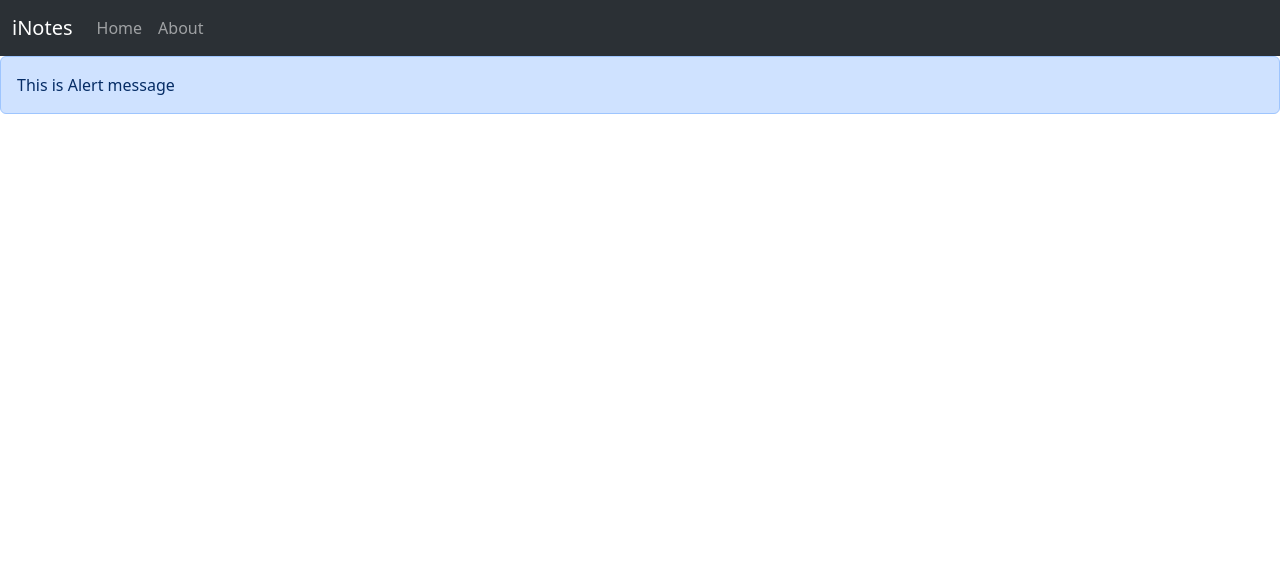
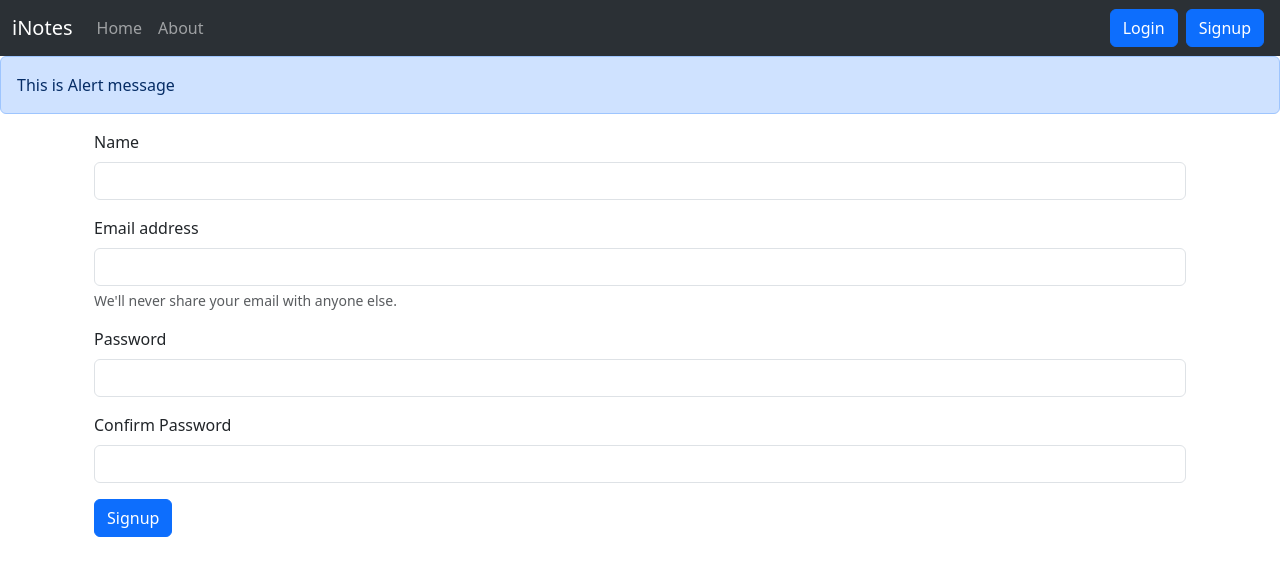
Before and after one commit to Amit-TheOne/iNotes, a React (Create React App) app in the folder frontend/: page /signup in a window 1280 px wide. Shown: the top 576 px of the page. Built offline with nearby package versions, Linux system fonts and the light colour scheme.

Commit message:
Feat: login and signup created in frontend

```diff
--- a/frontend/src/App.js
+++ b/frontend/src/App.js
@@ -9,6 +9,8 @@
 import { About } from './components/About';
 import NoteState from './context/notes/NoteState';
 import Alert from './components/Alert';
+import Login from './components/Login';
+import Signup from './components/Signup';
 
 function App() {
   return (
@@ -21,6 +23,8 @@
             <Routes>
               <Route path="/" element={<Home />} />
               <Route path="about/*" element={<About />} />
+              <Route path="login/*" element={<Login />} />
+              <Route path="signup/*" element={<Signup />} />
             </Routes>
           </div>
         </Router>
--- /dev/null
+++ b/frontend/src/components/Login.js
@@ -0,0 +1,55 @@
+import React, { useState } from 'react'
+import { useNavigate } from "react-router-dom"
+
+const Login = () => {
+
+    const [credentials, setCredentials] = useState({ email: "", password: "" });
+    let navigate = useNavigate();
+
+    const handleSubmit = async (e) => {
+        e.preventDefault();
+        const response = await fetch("http://localhost:5000/api/auth/login", {
+            method: "POST",
+            headers: {
+                "Content-Type": "application/json"
+            },
+            body: JSON.stringify({ email: credentials.email, password: credentials.password })
+        });
+
+        const json = await response.json();
+        console.log(json);
+        if (json.success) {
+            // Save the auth token and redirect
+            localStorage.setItem("token", json.authtoken);
+            navigate("/")
+        }
+        else {
+            alert("Invalid Credentials");
+        }
+    }
+
+    const onChange = (e) => {
+        setCredentials({ ...credentials, [e.target.name]: e.target.value })
+    }
+
+    return (
+        <div>
+            <form onSubmit={handleSubmit}>
+                <div className="mb-3">
+                    <label htmlFor="email" className="form-label">Email address</label>
+                    <input type="email" className="form-control" value={credentials.email} onChange={onChange} id="email" name="email" aria-describedby="emailHelp" />
+                    <div id="emailHelp" className="form-text">We'll never share your email with anyone else.</div>
+                </div>
+
+                <div className="mb-3">
+                    <label htmlFor="password" className="form-label">Password</label>
+                    <input type="password" className="form-control" value={credentials.password} onChange={onChange} id="password" name="password" />
+                </div>
+
+                <button type="submit" className="btn btn-primary">Login</button>
+            </form>
+        </div>
+    )
+}
+
+export default Login
--- a/frontend/src/components/Navbar.js
+++ b/frontend/src/components/Navbar.js
@@ -20,10 +20,10 @@
               <Link className={`nav-link ${location.pathname === "/about" ? "active" : ""}`} to="/about">About</Link>
             </li>
           </ul>
-          {/* <form className="d-flex" role="search">
-            <input className="form-control me-2" type="search" placeholder="Search" aria-label="Search"/>
-              <button className="btn btn-outline-success" type="submit">Search</button>
-          </form> */}
+          <form className="d-flex">
+            <Link className="btn btn-primary mx-1" to="/login" role="button">Login</Link>
+            <Link className="btn btn-primary mx-1" to="/signup" role="button">Signup</Link>
+          </form>
         </div>
       </div>
     </nav>
--- /dev/null
+++ b/frontend/src/components/Signup.js
@@ -0,0 +1,68 @@
+import React, { useState } from 'react'
+import { useNavigate } from "react-router-dom"
+
+const Signup = () => {
+
+    const [credentials, setCredentials] = useState({ name: "", email: "", password: "", cpassword: "" });
+    let navigate = useNavigate();
+
+    const handleSubmit = async (e) => {
+        e.preventDefault();
+        const { name, email, password } = credentials;
+
+        const response = await fetch("http://localhost:5000/api/auth/createuser", {
+            method: "POST",
+            headers: {
+                "Content-Type": "application/json"
+            },
+            body: JSON.stringify({ name, email, password })
+        });
+
+        const json = await response.json();
+        console.log(json);
+
+        if (json.success) {
+            // Save the auth token and redirect
+            localStorage.setItem("token", json.authtoken);
+            navigate("/")
+        }
+        else {
+            alert("Invalid Credentials");
+        }
+    }
+
+    const onChange = (e) => {
+        setCredentials({ ...credentials, [e.target.name]: e.target.value })
+    }
+
+    return (
+        <div className="container">
+            <form onSubmit={handleSubmit}>
+                <div className="mb-3">
+                    <label htmlFor="name" className="form-label">Name</label>
+                    <input type="text" className="form-control" onChange={onChange} id="name" name="name" aria-describedby="emailHelp" />
+                </div>
+
+                <div className="mb-3">
+                    <label htmlFor="email" className="form-label">Email address</label>
+                    <input type="email" className="form-control" onChange={onChange} id="email" name="email" aria-describedby="emailHelp" />
+                    <div id="emailHelp" className="form-text">We'll never share your email with anyone else.</div>
+                </div>
+
+                <div className="mb-3">
+                    <label htmlFor="password" className="form-label">Password</label>
+                    <input type="password" className="form-control" onChange={onChange} id="password" name="password" minLength={5} required />
+                </div>
+
+                <div className="mb-3">
+                    <label htmlFor="cpassword" className="form-label">Confirm Password</label>
+                    <input type="password" className="form-control" onChange={onChange} id="cpassword" name="cpassword" minLength={5} required />
+                </div>
+
+                <button type="submit" className="btn btn-primary">Signup</button>
+            </form>
+        </div>
+    )
+}
+
+export default Signup
--- a/frontend/src/context/notes/NoteState.js
+++ b/frontend/src/context/notes/NoteState.js
@@ -10,7 +10,7 @@
 
   // Get all Notes
   const getNotes = async () => {
-    // TODO: API call
+    // API call
     const response = await fetch(`${host}/api/notes/fetchnotes`, {
       method: "GET",
       headers: {
@@ -25,7 +25,7 @@
 
   // Add a Note
   const addNote = async (title, description, tag) => {
-    // TODO: API call
+    // API call
     const response = await fetch(`${host}/api/notes/addnote`, {
       method: "POST",
       headers: {
@@ -43,7 +43,7 @@
 
   // Delete a Note
   const deleteNote = async (id) => {
-    // TODO: API call
+    // API call
     const response = await fetch(`${host}/api/notes/deletenote/${id}`, {
       method: "DELETE",
       headers: {
```
Also changed, not shown: 1 other file (tests, documents, lock files or other folders).
